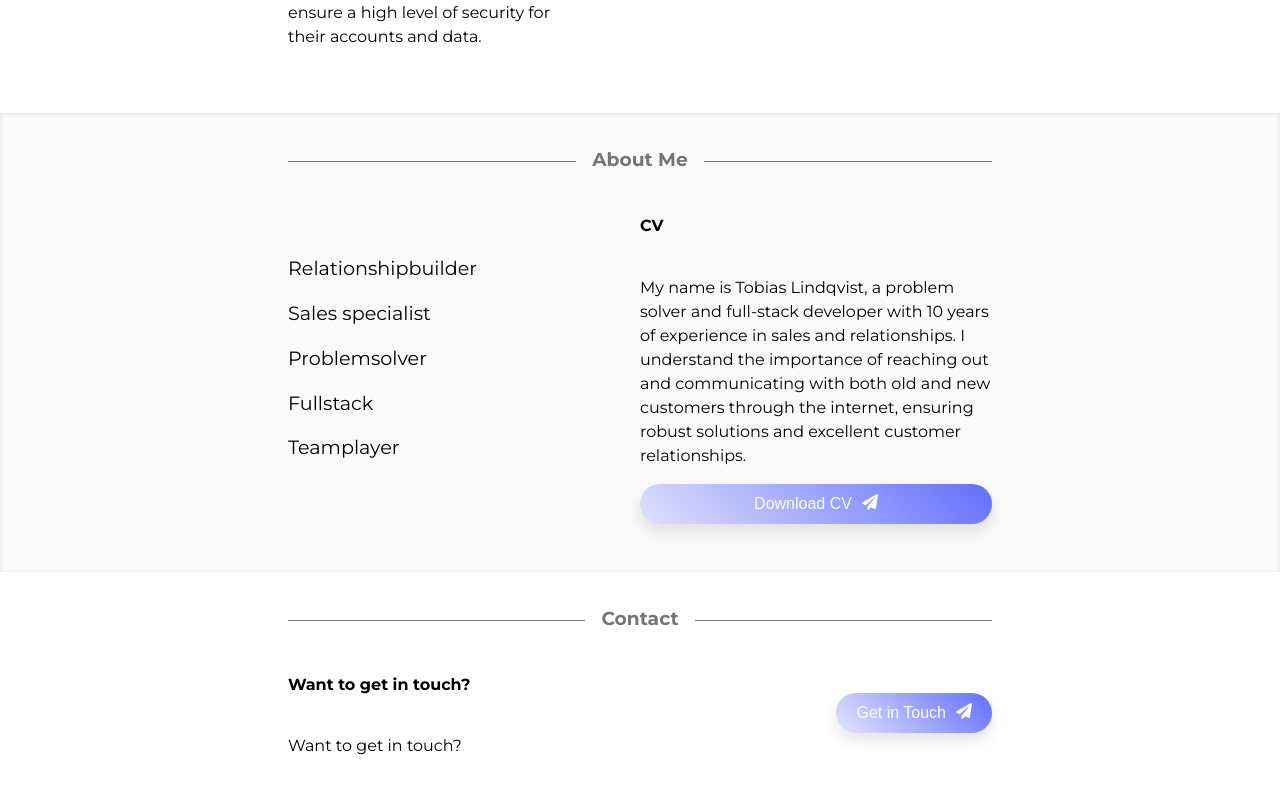
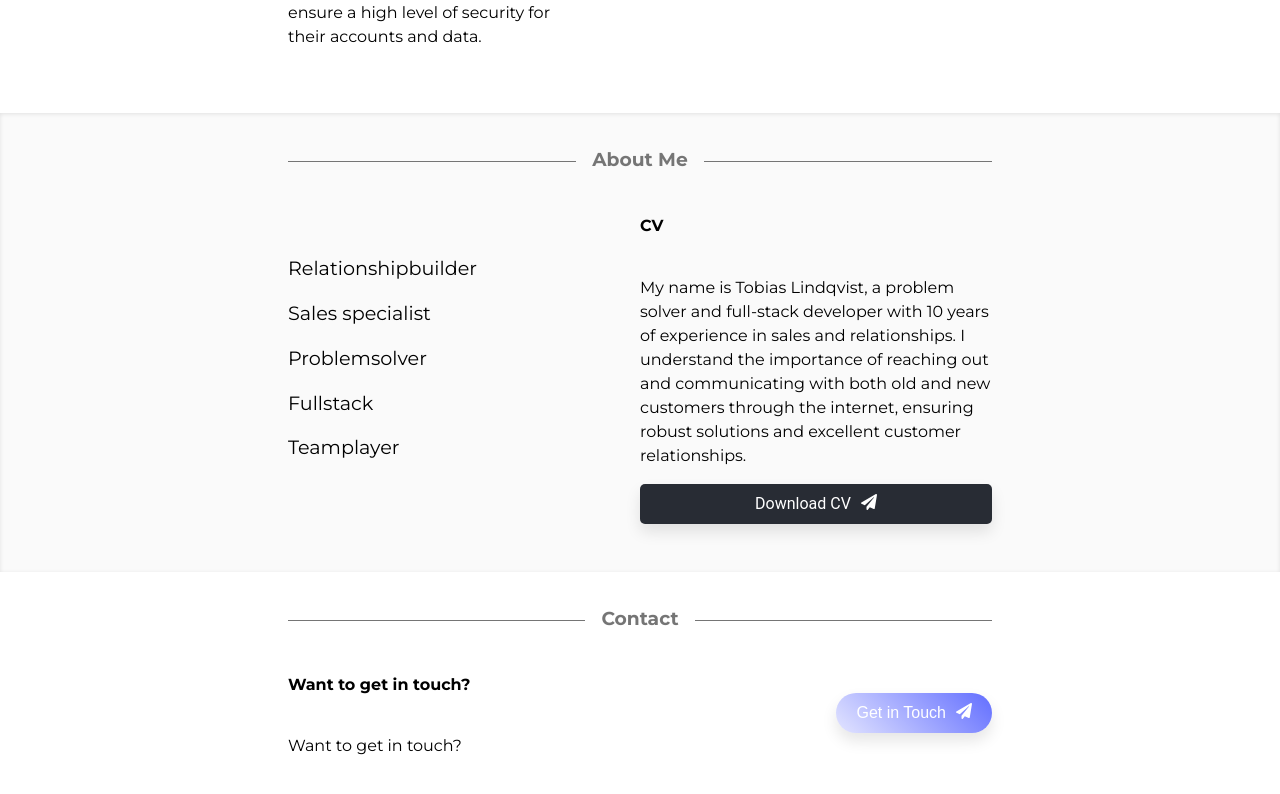
Before and after one commit to LindqvistTobias/portfolio-v2, a React (Vite) app: page / in a window 1280 px wide. Shown: the part 2438-3232 px from the top of the page. Built offline with nearby package versions, Linux system fonts and the light colour scheme.

Commit message:
Addded buttons and text

```diff
--- a/src/components/button/Button.jsx
+++ b/src/components/button/Button.jsx
@@ -9,16 +9,19 @@ const StyledButton = styled(motion.button)`
   justify-content: center;
   padding: 10px 20px;
   font-size: 16px;
-  border-radius: 25px;
+  border-radius: 5px;
   border: none;
-  background: linear-gradient(45deg, #959cff44, #626eff);
+  background-color: #282c34; /* Dark background color */
   color: #fff;
   cursor: pointer;
   outline: none;
   box-shadow: 0px 8px 15px rgba(0, 0, 0, 0.1);
   transition: all 0.3s ease;
+  font-family: 'Roboto', sans-serif; /* Matching font family */
 
   &:hover {
+    background-color: #61dafb; /* Light blue color on hover */
+    color: #282c34;
     box-shadow: 0px 15px 20px rgba(0, 0, 0, 0.2);
     transform: translateY(-2px);
   }
```
